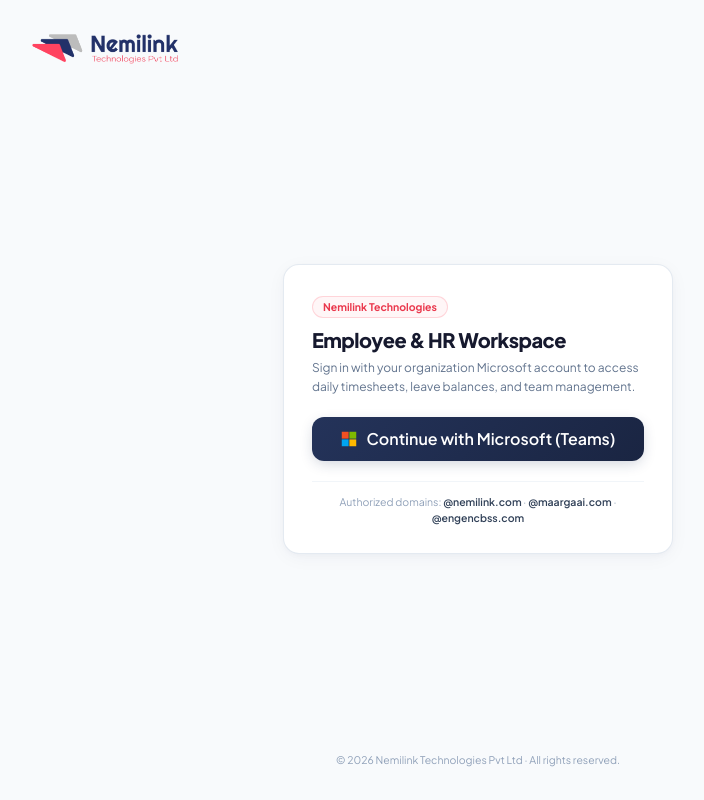
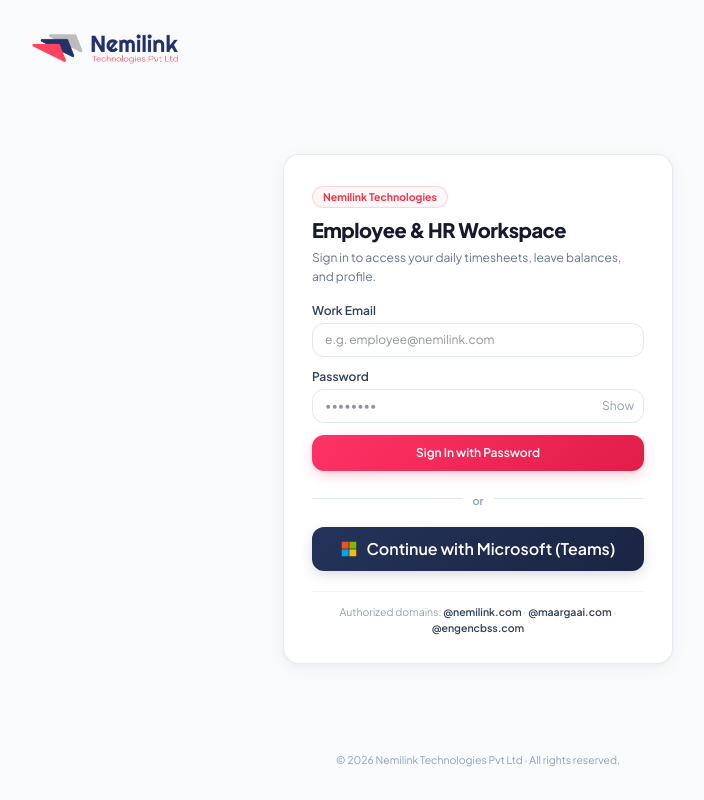
Before and after one commit to engenwebsite-sys/Employee-portal, a React (Vite) app in the folder frontend/: page /login in a window 1280 px wide. Shown: the whole page, without its empty margins (162-866 px from the left). Built offline with nearby package versions, Linux system fonts and the light colour scheme; no server answers.

Commit message:
feat(auth): enable work email & password sign-in alongside Microsoft SSO

```diff
--- a/frontend/src/pages/Login.jsx
+++ b/frontend/src/pages/Login.jsx
@@ -17,14 +17,31 @@ function MicrosoftMark() {
 }
 
 export default function Login() {
+  const [email, setEmail] = useState("");
+  const [password, setPassword] = useState("");
+  const [showPassword, setShowPassword] = useState(false);
+  const [signingIn, setSigningIn] = useState(false);
   const [error, setError] = useState("");
   const [redirecting, setRedirecting] = useState(false);
-  const { user, loading } = useAuth();
+  const { user, loading, login } = useAuth();
   const location = useLocation();
   const destination = location.state?.from ?? "/dashboard";
 
   if (!loading && user) {
     return <Navigate to={user.must_change_password ? "/change-password" : destination} replace />;
+  }
+
+  async function handleEmailLogin(e) {
+    e.preventDefault();
+    setError("");
+    setSigningIn(true);
+    try {
+      await login(email.trim(), password);
+    } catch (err) {
+      setError(err.message || "Invalid work email or password.");
+    } finally {
+      setSigningIn(false);
+    }
   }
 
   async function handleMicrosoftClick() {
@@ -61,18 +78,54 @@ export default function Login() {
           Employee &amp; HR Workspace
         </h1>
         <p className="mt-1 text-xs text-slate-500 leading-relaxed">
-          Sign in with your organization Microsoft account to access daily timesheets, leave balances, and team management.
+          Sign in to access your daily timesheets, leave balances, and profile.
         </p>
 
-        <button
-          type="button"
-          onClick={handleMicrosoftClick}
-          disabled={redirecting}
-          className="mt-5 flex w-full items-center justify-center gap-2.5 btn-navy-gradient rounded-xl px-4 py-2.5 text-xs font-bold text-white shadow-md hover:shadow-lg disabled:opacity-60 transition-all"
-        >
-          <MicrosoftMark />
-          {redirecting ? "Connecting to Microsoft..." : "Continue with Microsoft (Teams)"}
-        </button>
+        {/* Email & Password Form */}
+        <form onSubmit={handleEmailLogin} className="mt-4 space-y-3 text-xs">
+          <div>
+            <label className="mb-1 block font-semibold text-slate-700">Work Email</label>
+            <input
+              type="email"
+              required
+              autoComplete="email"
+              placeholder="e.g. employee@nemilink.com"
+              value={email}
+              onChange={(e) => setEmail(e.target.value)}
+              className="w-full rounded-xl border border-slate-200 bg-white px-3 py-2 text-xs outline-none focus:border-slate-400"
+            />
+          </div>
+
+          <div>
+            <label className="mb-1 block font-semibold text-slate-700">Password</label>
+            <div className="relative">
+              <input
+                type={showPassword ? "text" : "password"}
+                required
+                autoComplete="current-password"
+                placeholder="••••••••"
+                value={password}
+                onChange={(e) => setPassword(e.target.value)}
+                className="w-full rounded-xl border border-slate-200 bg-white px-3 py-2 text-xs outline-none focus:border-slate-400 pr-12"
+              />
+              <button
+                type="button"
+                onClick={() => setShowPassword(!showPassword)}
+                className="absolute right-2.5 top-1/2 -translate-y-1/2 text-slate-400 hover:text-slate-600 text-[11px] font-semibold"
+              >
+                {showPassword ? "Hide" : "Show"}
+              </button>
+            </div>
+          </div>
+
+          <button
+            type="submit"
+            disabled={signingIn}
+            className="w-full btn-brand-gradient rounded-xl px-4 py-2.5 text-xs font-bold text-white shadow-sm hover:shadow-md disabled:opacity-60 transition-all active:scale-[0.99]"
+          >
+            {signingIn ? "Signing in..." : "Sign In with Password"}
+          </button>
+        </form>
 
         {error && (
           <p
@@ -82,6 +135,26 @@ export default function Login() {
             {error}
           </p>
         )}
+
+        {/* Divider */}
+        <div className="relative my-4 text-center">
+          <div className="absolute inset-0 flex items-center">
+            <div className="w-full border-t border-slate-200" />
+          </div>
+          <span className="relative bg-white px-2.5 text-[11px] font-semibold text-slate-400">
+            or
+          </span>
+        </div>
+
+        <button
+          type="button"
+          onClick={handleMicrosoftClick}
+          disabled={redirecting}
+          className="flex w-full items-center justify-center gap-2.5 btn-navy-gradient rounded-xl px-4 py-2.5 text-xs font-bold text-white shadow-md hover:shadow-lg disabled:opacity-60 transition-all"
+        >
+          <MicrosoftMark />
+          {redirecting ? "Connecting to Microsoft..." : "Continue with Microsoft (Teams)"}
+        </button>
 
         <div className="mt-5 border-t border-slate-100 pt-3 text-center text-[10.5px] text-slate-400">
           Authorized domains: <span className="font-semibold text-slate-700">@nemilink.com</span> ·{" "}
```
